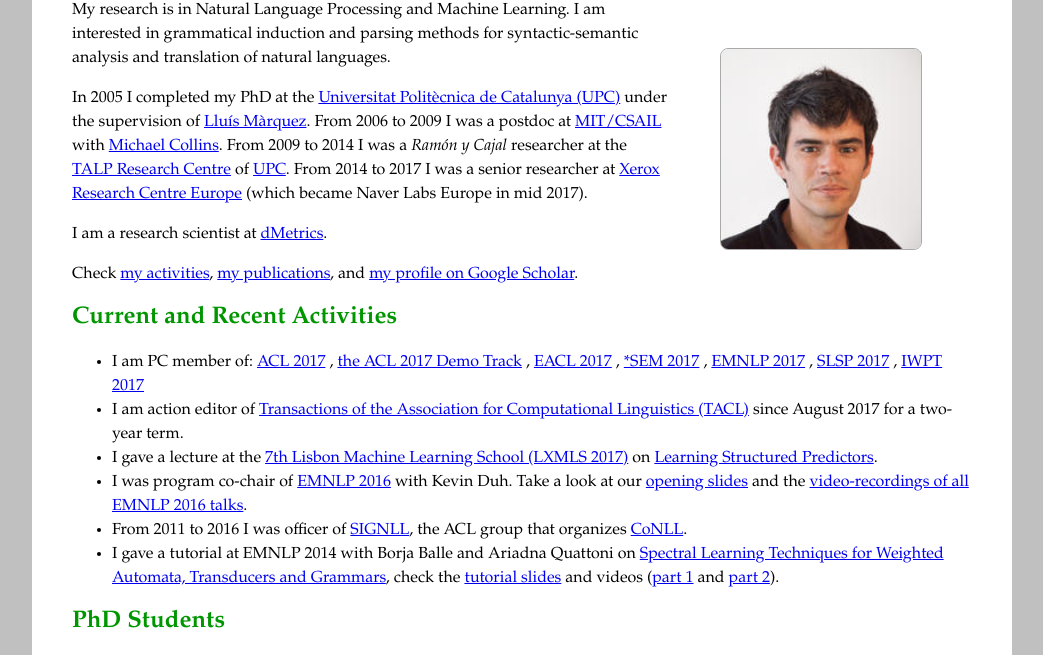
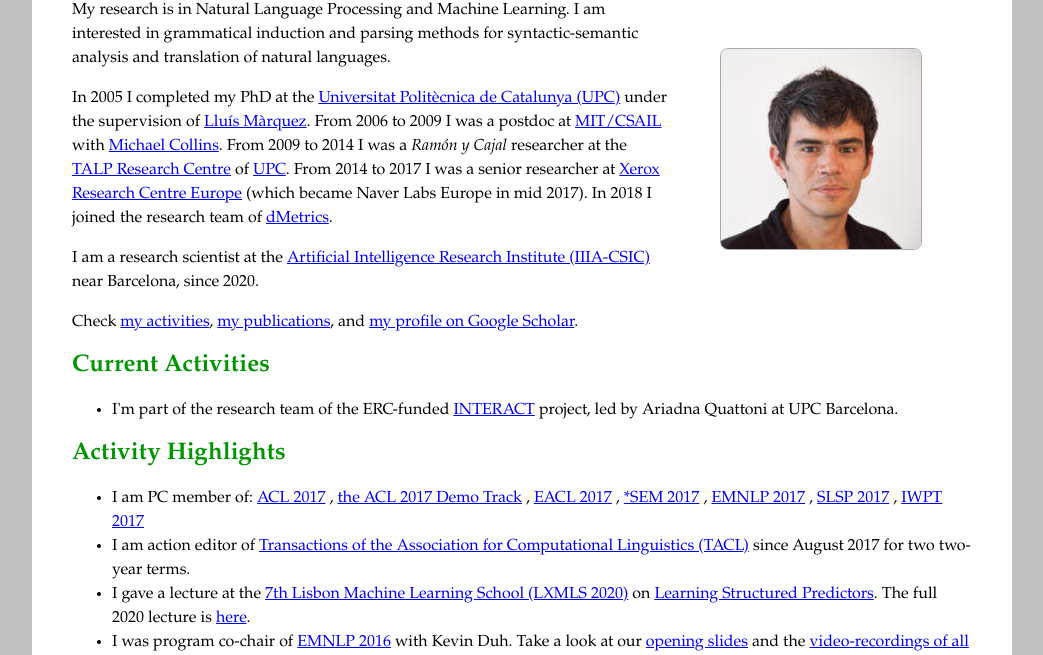
Before and after one commit to xaviercarreras/xaviercarreras.github.io, a plain HTML site: page index.html in a window 1280 px wide. Shown: the part 143-798 px from the top of the page, without its empty margins (118-1161 px from the left). Drawn offline with Linux system fonts and the light colour scheme.

Commit message:
Update index.html

```diff
--- a/index.html
+++ b/index.html
@@ -45,20 +45,30 @@
     From 2009 to 2014 I was a <i>Ram&oacute;n y Cajal</i> researcher
     at the <a href="http://www.talp.upc.edu/">TALP Research Centre</a> of
     <a href="http://www.upc.edu">UPC</a>.
-    From 2014 to 2017 I was a senior researcher at <a href="http://www.europe.naverlabs.com">Xerox Research Centre Europe</a> (which became Naver Labs Europe in mid 2017).
+    From 2014 to 2017 I was a senior researcher at <a href="http://www.europe.naverlabs.com">Xerox Research Centre Europe</a>
+    (which became Naver Labs Europe in mid 2017).
+    In 2018 I joined the research team of <a href="http://www.dmetrics.com">dMetrics</a>.
   </p>
 
   <p>
-   I am a research scientist at <a href="http://www.dmetrics.com">dMetrics</a>.
+   I am a research scientist at the <a href="iiia.csic.es">Artificial Intelligence Research Institute (IIIA-CSIC)</a> near Barcelona, since 2020.
   </p>
 
   <p>
-    Check <a href="activities.html">my activities</a>,  <a href="publications.html"> my publications</a>, and  <a href="https://scholar.google.com/citations?user=mSn1TVMAAAAJ">my profile on Google Scholar</a>.
+    Check <a href="activities.html">my activities</a>,  <a href="publications.html"> my publications</a>,
+	  and <a href="https://scholar.google.com/citations?user=mSn1TVMAAAAJ">my profile on Google Scholar</a>.
   </p>
 
 
+  <h2>Current Activities</h2>
 
-  <h2>Current and Recent Activities</h2>
+  <ul>
+    <li>I'm part of the research team of the ERC-funded <a href="https://ariadnaquattoni.github.io/interact.html">INTERACT</a> project,
+	led by Ariadna Quattoni at UPC Barcelona.
+    </li>
+  </ul>
+
+  <h2>Activity Highlights</h2>
 
   <ul>
     <li>I am PC member of:
@@ -72,11 +82,16 @@
       <!--      , <a href="http://www.conll.org">CoNLL 2017</a> -->
     </li>
 
-    <li>I am action editor of <a href="http://transacl.org">Transactions of the Association for Computational Linguistics (TACL)</a> since August 2017 for a two-year term.</li>
+    <li>I am action editor of <a href="http://transacl.org">Transactions of the Association for Computational Linguistics (TACL)</a>
+	since August 2017 for two two-year terms.</li>
 
-    <li>I gave a lecture at the <a href="http://lxmls.it.pt/2017">7th Lisbon Machine Learning School (LXMLS 2017)</a> on <a href="http://lxmls.it.pt/2016/strlearn.pdf">Learning Structured Predictors</a>.</li>
+    <li>I gave a lecture at the <a href="http://lxmls.it.pt/2020">7th Lisbon Machine Learning School (LXMLS 2020)</a>
+   	on <a href="http://lxmls.it.pt/2020/strlearn.pdf">Learning Structured Predictors</a>.
+	The full 2020 lecture is <a href="https://www.youtube.com/watch?v=nX4pP0MCJK4">here</a>.
+    </li>
 
-    <li>I was program co-chair of <a href="http://www.emnlp2016.net">EMNLP 2016</a> with Kevin Duh. Take a look at our <a href="pubs/2016-emnlp-opening.pdf">opening slides</a> and the <a href="http://techtalks.tv/emnlp2016">video-recordings of all EMNLP 2016 talks</a>.</li>
+    <li>I was program co-chair of <a href="http://www.emnlp2016.net">EMNLP 2016</a> with Kevin Duh.
+	 Take a look at our <a href="pubs/2016-emnlp-opening.pdf">opening slides</a> and the <a href="http://techtalks.tv/emnlp2016">video-recordings of all EMNLP 2016 talks</a>.</li>
 
     <li>From 2011 to 2016 I was officer
       of <a href="http://www.signll.org">SIGNLL</a>, the ACL group
@@ -105,7 +120,7 @@
 
   <div class="footer">
     <hr>
-    <p>Last modified: February 2017</p>
+    <p>Last modified: September 2020</p>
   </div>
 </body>
 
```
